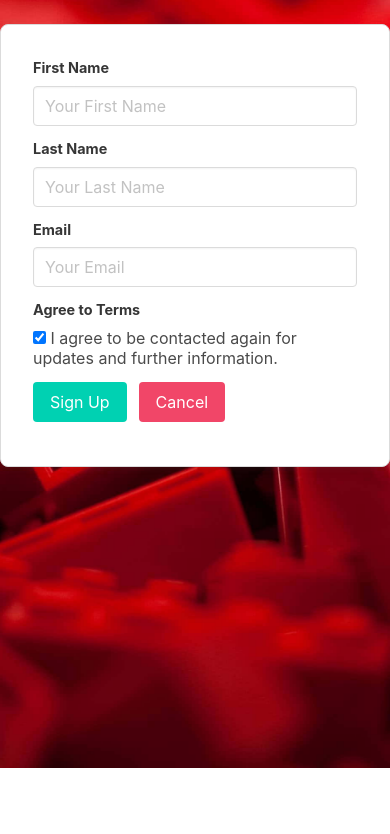
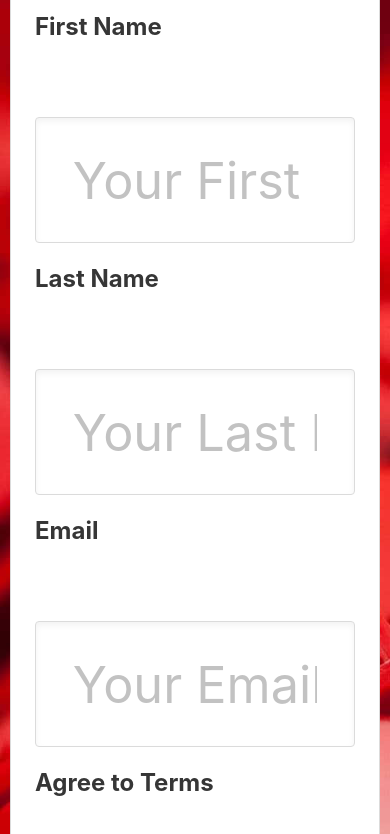
Before and after one commit to 21arona/newslettersCheckboxpage, a plain HTML site: page index.html in a window 390 px wide. Shown: the part 76-910 px from the top of the page. Before the commit the page ends 844 px from the top, so only its background shows below. Drawn offline with nearby package versions, Linux system fonts and the light colour scheme.

Commit message:
Update index.html

```diff
--- a/index.html
+++ b/index.html
@@ -274,15 +274,15 @@
           body {
             background-color: #f5f5f5;
           }
-    @media (max-width: 680px) {
+          @media (max-width: 480px) {
         html,
         body {
-        height: 100%;
+    font-size: x-large;
           margin: 0;
           padding: 0;
+          min-height: 90vh;
         }
 
-      .form-wrapper {
         .form-wrapper {
           margin: 10px;
           padding: 1rem;
@@ -290,16 +290,16 @@
           border-radius: 0;
           min-height: 100vh; /* garantit que le formulaire occupe toute la hauteur */
         }
-      }
 
         .field .label {
-        font-size: 0.9rem;
+          font-size: x-large; /* augmente la taille du texte */
+          margin-bottom: 3rem;
         }
 
         .control .input,
         .control .checkbox,
         .button {
-        font-size: 1rem;
+          font-size: 2.1rem; /* rend les champs plus lisibles */
         }
 
         header img {
@@ -307,9 +307,8 @@
         }
 
         #message {
-        font-size: 0.9rem;
+          font-size: 1rem;
           padding: 8px;
-      }
         }
   </style>
 </html>
```
Lines whose indentation alone changed are shown as unchanged.
